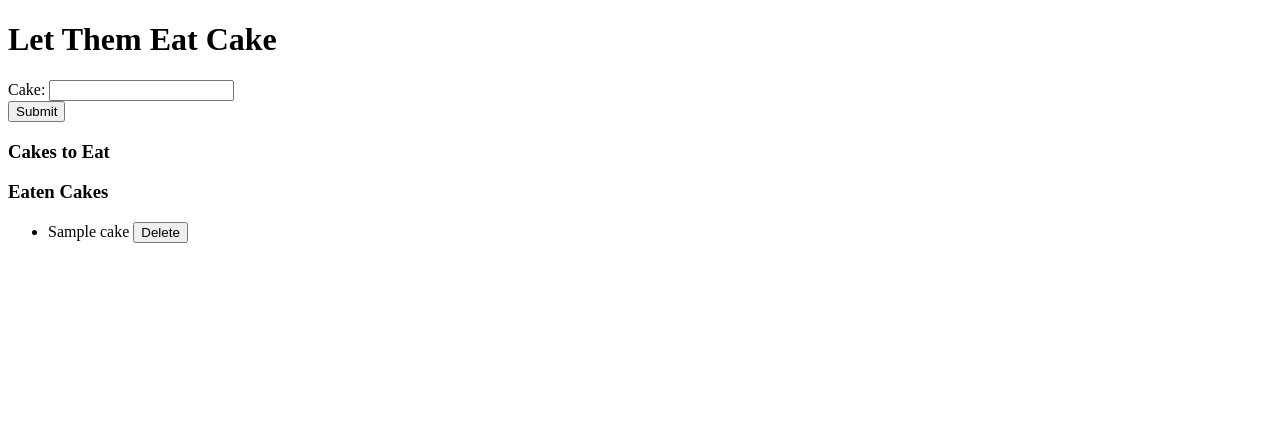
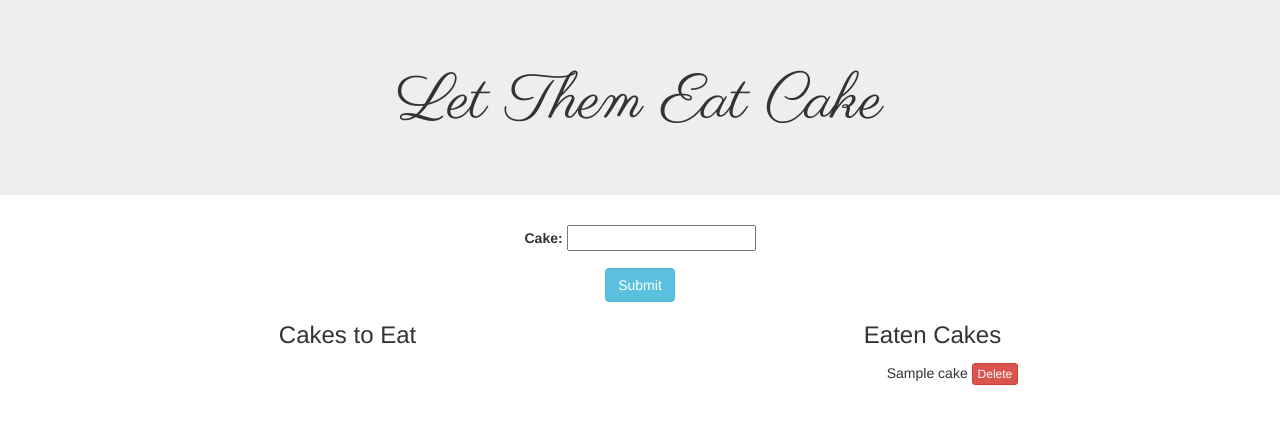
Before and after one commit to lianagitsit/let-them-eat-cake, a Node server app: template views/index.handlebars in a window 1280 px wide. Shown: the top 424 px of the page. Run offline with Node 20, Linux system fonts and the light colour scheme; the template is opened without the code that fills it: most values are stand-ins (such as "Sample title", 1, 10 or a date in 2020); some libraries are stand-ins or nearby versions.

Commit message:
add bootstrap, stylesheet, light styling

```diff
--- a/views/index.handlebars
+++ b/views/index.handlebars
@@ -1,34 +1,43 @@
+<div class="jumbotron text-center">
     <h1>Let Them Eat Cake</h1>
+</div>
 
+<div class="container">
+    <div class="row text-center">
         <form class="cake-form">
             <div class="form-group">
                 <label for="cake">Cake:</label>
                 <input type="text" id="cake" name="cake-name">
             </div>
-    <button type="submit">Submit</button>
+            <button class="btn btn-info" type="submit">Submit</button>
         </form>
+    </div>
 
+    <div class="row text-center">
+        <div class="col-md-6">
             <h3>Cakes to Eat</h3>
             <ul id="cakes-to-eat">
-    {{#each cakes}}
-        {{#unless eaten}}
+                {{#each cakes}} {{#unless eaten}}
                 <li>
                     {{cake_name}}
-                <button class="eat-it" data-id="{{id}}">Eat It</button>
-                <button class="delete-it" data-id="{{id}}">Delete</button>
+                    <button class="btn btn-xs btn-success eat-it" data-id="{{id}}">Eat</button>
+                    <button class="btn btn-xs btn-danger delete-it" data-id="{{id}}">Delete</button>
                 </li>
-        {{/unless}}
-    {{/each}}
+                {{/unless}} {{/each}}
             </ul>
+        </div>
 
+        <div class="col-md-6">
             <h3>Eaten Cakes</h3>
             <ul id="eaten-cakes">
-    {{#each cakes}}
-        {{#if eaten}}
+                {{#each cakes}} {{#if eaten}}
                 <li>
                     {{cake_name}}
-                <button class="delete-it" data-id="{{id}}">Delete</button>
+                    <button class="btn btn-xs btn-danger delete-it" data-id="{{id}}">Delete</button>
                 </li>
-        {{/if}}
-    {{/each}}
+                {{/if}} {{/each}}
             </ul>
+        </div>
+    </div>
+
+</div>
--- a/views/layouts/main.handlebars
+++ b/views/layouts/main.handlebars
@@ -3,7 +3,11 @@
 <head>
 	<meta charset="UTF-8">
 		<title>Let Them Eat Cake</title>
+		<link rel="stylesheet" href="https://maxcdn.bootstrapcdn.com/bootstrap/3.3.7/css/bootstrap.min.css" integrity="sha384-BVYiiSIFeK1dGmJRAkycuHAHRg32OmUcww7on3RYdg4Va+PmSTsz/K68vbdEjh4u" crossorigin="anonymous">
+		<link href="https://fonts.googleapis.com/css?family=Parisienne" rel="stylesheet">
+		<link rel="stylesheet" href="/assets/css/style.css">
 		<script src="https://code.jquery.com/jquery.js"></script>
+		<script src="https://maxcdn.bootstrapcdn.com/bootstrap/3.3.7/js/bootstrap.min.js" integrity="sha384-Tc5IQib027qvyjSMfHjOMaLkfuWVxZxUPnCJA7l2mCWNIpG9mGCD8wGNIcPD7Txa" crossorigin="anonymous"></script>
 		<script src="/assets/js/cakes.js"></script>
 	</head>
 	<body>
```
Also changed, not shown: public/assets/css/style.css (added). Lines whose indentation alone changed are shown as unchanged.
